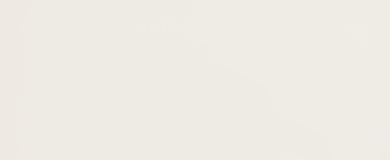
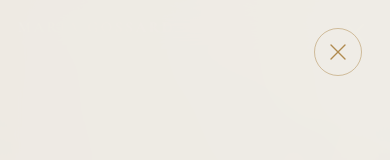
Before and after one commit to rocheanne041/Maria-Website, a React (Vite) app in the folder maria/: page / in a window 390 px wide. Both pictures are taken after a click on the button "Open menu". Shown: the top 160 px of the page. Built offline with nearby package versions, Linux system fonts and the light colour scheme.

Commit message:
feat: add aesthetic gold circle close button to mobile menu overlay

```diff
--- a/maria/src/App.css
+++ b/maria/src/App.css
@@ -1093,6 +1093,32 @@ footer {
   padding: 80px 40px 40px;
 }
 
+/* ── Aesthetic close button ── */
+.mobile-menu-close {
+  position: absolute;
+  top: 28px;
+  right: 28px;
+  width: 48px;
+  height: 48px;
+  border-radius: 50%;
+  border: 1px solid rgba(176, 138, 79, 0.5);
+  background: transparent;
+  color: var(--gold);
+  display: flex;
+  align-items: center;
+  justify-content: center;
+  cursor: pointer;
+  transition: background-color 0.25s ease, color 0.25s ease, border-color 0.25s ease, transform 0.2s ease;
+  -webkit-tap-highlight-color: transparent;
+}
+.mobile-menu-close:hover {
+  background-color: var(--gold);
+  color: var(--white);
+  border-color: var(--gold);
+  transform: scale(1.08);
+}
+.mobile-menu-close:active { transform: scale(0.96); }
+
 .mobile-nav {
   display: flex;
   flex-direction: column;
--- a/maria/src/App.jsx
+++ b/maria/src/App.jsx
@@ -149,6 +149,21 @@ export default function App() {
             exit={{ opacity: 0, y: -20 }}
             transition={{ duration: 0.35, ease: 'easeOut' }}
           >
+            {/* Close button inside overlay */}
+            <motion.button
+              className="mobile-menu-close"
+              onClick={closeMenu}
+              aria-label="Close menu"
+              initial={{ opacity: 0, scale: 0.8 }}
+              animate={{ opacity: 1, scale: 1 }}
+              transition={{ delay: 0.18, duration: 0.3 }}
+            >
+              <svg width="18" height="18" viewBox="0 0 18 18" fill="none" stroke="currentColor" strokeWidth="1.4" strokeLinecap="round">
+                <line x1="2" y1="2" x2="16" y2="16"/>
+                <line x1="16" y1="2" x2="2" y2="16"/>
+              </svg>
+            </motion.button>
+
             <nav className="mobile-nav">
               <a href="#" onClick={closeMenu}>Home</a>
               <a href="#" onClick={closeMenu}>Wedding</a>
```
